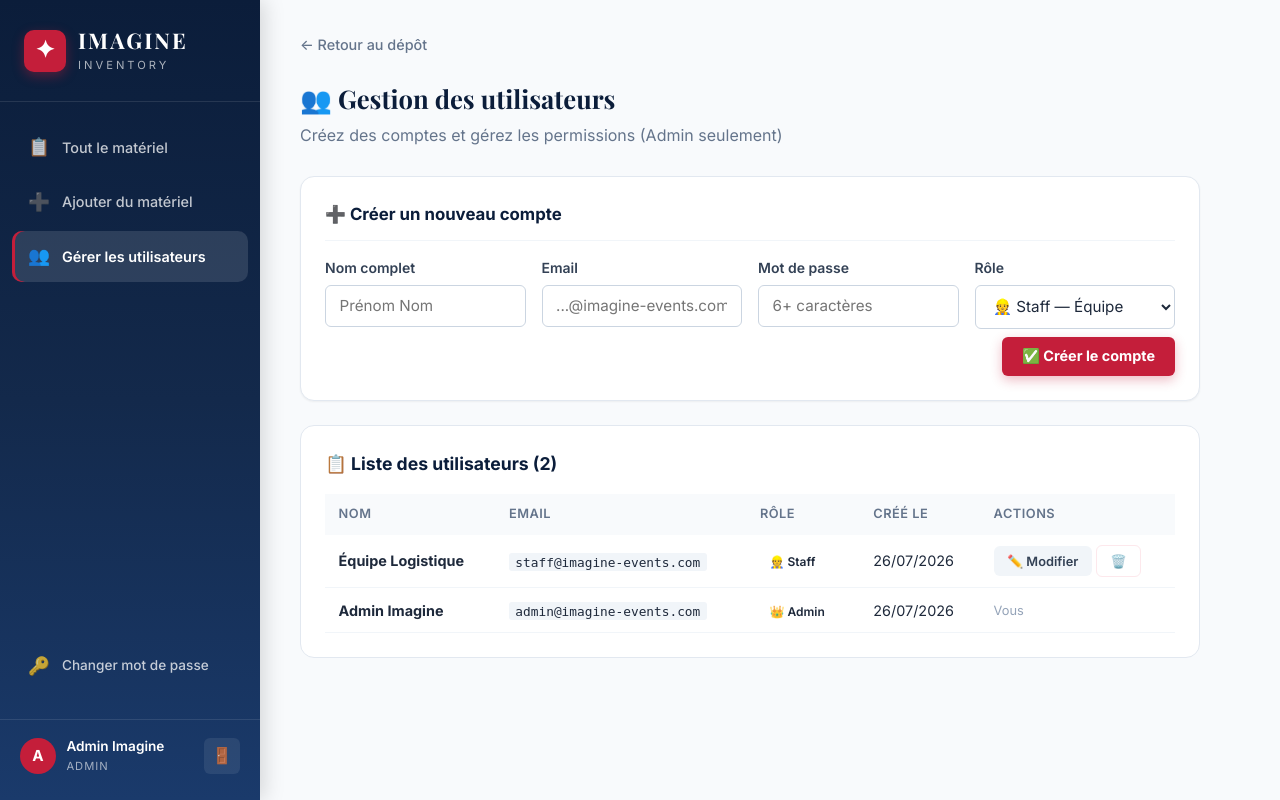
After one commit to firasletaif-ctrl/imagine-inventory, a Flask app: page /admin/users in a window 1280 px wide. The commit adds this page. Run offline with Flask 3, Linux system fonts and the light colour scheme; a user stored in the database is signed in.

Commit message:
Add files via upload

```diff
--- a/app.py
+++ b/app.py
@@ -566,6 +566,85 @@ def change_password():
     return render_template('change_password.html')
 
 
+# ── Routes: User Management (admin only) ─────────────────────
+
+@app.route('/admin/users')
+@admin_required
+def manage_users():
+    users = User.query.order_by(User.created_at.desc()).all()
+    return render_template('manage_users.html', users=users)
+
+
+@app.route('/admin/users/create', methods=['POST'])
+@admin_required
+def create_user():
+    email = request.form.get('email', '').strip().lower()
+    full_name = request.form.get('full_name', '').strip()
+    password = request.form.get('password', '')
+    role = request.form.get('role', 'staff')
+
+    if not email or not full_name or not password:
+        flash('Tous les champs sont requis.', 'error')
+    elif len(password) < 6:
+        flash('Mot de passe : 6 caracteres minimum.', 'error')
+    elif User.query.filter_by(email=email).first():
+        flash('Cet email est deja utilise.', 'error')
+    else:
+        user = User(email=email, full_name=full_name, role=role)
+        user.set_password(password)
+        db.session.add(user)
+        db.session.commit()
+        flash(f'Compte cree : {full_name} ({role})', 'success')
+
+    return redirect(url_for('manage_users'))
+
+
+@app.route('/admin/users/<int:user_id>/edit', methods=['POST'])
+@admin_required
+def edit_user(user_id):
+    user = db.session.get(User, user_id)
+    if not user:
+        flash('Utilisateur introuvable.', 'error')
+        return redirect(url_for('manage_users'))
+
+    if user.id == current_user.id:
+        flash('Vous ne pouvez pas modifier votre propre role.', 'error')
+        return redirect(url_for('manage_users'))
+
+    user.full_name = request.form.get('full_name', user.full_name).strip()
+    user.role = request.form.get('role', user.role)
+
+    new_pw = request.form.get('new_password', '')
+    if new_pw and len(new_pw) >= 6:
+        user.set_password(new_pw)
+        flash(f'{user.full_name} mis a jour + mot de passe change.', 'success')
+    elif new_pw:
+        flash('Mot de passe non change (6 caracteres minimum).', 'error')
+    else:
+        flash(f'{user.full_name} mis a jour.', 'success')
+
+    db.session.commit()
+    return redirect(url_for('manage_users'))
+
+
+@app.route('/admin/users/<int:user_id>/delete', methods=['POST'])
+@admin_required
+def delete_user(user_id):
+    user = db.session.get(User, user_id)
+    if not user:
+        flash('Utilisateur introuvable.', 'error')
+    elif user.id == current_user.id:
+        flash('Vous ne pouvez pas supprimer votre propre compte.', 'error')
+    elif Borrow.query.filter_by(user_id=user_id, status='active').first():
+        flash(f'{user.full_name} a des emprunts en cours.', 'error')
+    else:
+        db.session.delete(user)
+        db.session.commit()
+        flash(f'{user.full_name} supprime.', 'info')
+
+    return redirect(url_for('manage_users'))
+
+
 # ── Routes: Categories ──────────────────────────────────────
 
 @app.route('/categories/add', methods=['POST'])
--- a/templates/base.html
+++ b/templates/base.html
@@ -29,6 +29,12 @@
                 <span class="nav-icon">➕</span>
                 <span>Ajouter du matériel</span>
             </a>
+            {% if current_user.role == 'admin' %}
+            <a href="{{ url_for('manage_users') }}" class="nav-item {% if request.endpoint == 'manage_users' %}active{% endif %}">
+                <span class="nav-icon">👥</span>
+                <span>Gérer les utilisateurs</span>
+            </a>
+            {% endif %}
             <div style="margin-top:auto;padding:0.5rem 0">
                 <a href="{{ url_for('change_password') }}" class="nav-item" style="font-size:0.85rem">
                     <span class="nav-icon">🔑</span>
--- /dev/null
+++ b/templates/manage_users.html
@@ -0,0 +1,157 @@
+{% extends "base.html" %}
+{% block title %}Gestion des utilisateurs{% endblock %}
+
+{% block content %}
+<div class="form-page" style="max-width:900px">
+    <div class="breadcrumb">
+        <a href="{{ url_for('dashboard') }}">← Retour au dépôt</a>
+    </div>
+    <div class="page-header">
+        <h1>👥 Gestion des utilisateurs</h1>
+        <p>Créez des comptes et gérez les permissions (Admin seulement)</p>
+    </div>
+
+    <!-- Create user form -->
+    <div class="form-card" style="margin-bottom:1.5rem">
+        <h3 style="font-size:1.05rem;color:var(--blue-deep);margin-bottom:1rem;padding-bottom:.75rem;border-bottom:1px solid var(--gray-100)">
+            ➕ Créer un nouveau compte
+        </h3>
+        <form method="POST" action="{{ url_for('create_user') }}">
+            <div class="form-row" style="grid-template-columns:1fr 1fr 1fr 1fr">
+                <div class="form-group">
+                    <label>Nom complet</label>
+                    <input type="text" name="full_name" required placeholder="Prénom Nom">
+                </div>
+                <div class="form-group">
+                    <label>Email</label>
+                    <input type="email" name="email" required placeholder="...@imagine-events.com">
+                </div>
+                <div class="form-group">
+                    <label>Mot de passe</label>
+                    <input type="password" name="password" required placeholder="6+ caractères">
+                </div>
+                <div class="form-group">
+                    <label>Rôle</label>
+                    <select name="role">
+                        <option value="staff">👷 Staff — Équipe</option>
+                        <option value="admin">👑 Admin — Gérant</option>
+                    </select>
+                </div>
+            </div>
+            <div style="display:flex;justify-content:flex-end;padding-top:.5rem">
+                <button class="btn btn-accent">✅ Créer le compte</button>
+            </div>
+        </form>
+    </div>
+
+    <!-- User list -->
+    <div class="detail-section">
+        <h2>📋 Liste des utilisateurs ({{ users | length }})</h2>
+
+        <div class="history-table-wrapper">
+            <table class="history-table">
+                <thead>
+                    <tr>
+                        <th>Nom</th>
+                        <th>Email</th>
+                        <th>Rôle</th>
+                        <th>Créé le</th>
+                        <th>Actions</th>
+                    </tr>
+                </thead>
+                <tbody>
+                    {% for u in users %}
+                    <tr>
+                        <td><strong>{{ u.full_name }}</strong></td>
+                        <td><code style="font-size:.8rem">{{ u.email }}</code></td>
+                        <td>
+                            {% if u.role == 'admin' %}
+                            <span class="status-badge s-late">👑 Admin</span>
+                            {% else %}
+                            <span class="status-badge s-active">👷 Staff</span>
+                            {% endif %}
+                        </td>
+                        <td>{{ u.created_at.strftime('%d/%m/%Y') }}</td>
+                        <td>
+                            {% if u.id != current_user.id %}
+                            <button class="btn btn-sm btn-secondary"
+                                    onclick="openEditUser('{{ u.id }}', '{{ u.full_name | replace("'", "\\'") }}', '{{ u.role }}')">
+                                ✏️ Modifier
+                            </button>
+                            <form method="POST" action="{{ url_for('delete_user', user_id=u.id) }}"
+                                  style="display:inline"
+                                  onsubmit="return confirm('Supprimer {{ u.full_name | replace("'", "\\'") }} ?')">
+                                <button class="btn btn-sm btn-danger">🗑️</button>
+                            </form>
+                            {% else %}
+                            <span style="color:var(--gray-400);font-size:.8rem">Vous</span>
+                            {% endif %}
+                        </td>
+                    </tr>
+                    {% endfor %}
+                </tbody>
+            </table>
+        </div>
+    </div>
+</div>
+
+<!-- Edit User Modal -->
+<div class="modal-overlay" id="editUserModal">
+    <div class="modal">
+        <div class="modal-header">
+            <h2>✏️ Modifier l'utilisateur</h2>
+            <button class="modal-close" onclick="closeModal('editUserModal')">✕</button>
+        </div>
+        <form id="editUserForm" method="POST">
+            <div class="modal-body">
+                <div class="form-group">
+                    <label>Nom complet</label>
+                    <input type="text" name="full_name" id="editFullName" required>
+                </div>
+                <div class="form-group">
+                    <label>Rôle</label>
+                    <select name="role" id="editRole">
+                        <option value="staff">👷 Staff — Équipe</option>
+                        <option value="admin">👑 Admin — Gérant</option>
+                    </select>
+                    <small>
+                        <strong>Staff :</strong> voit le matériel, emprunte, retourne.<br>
+                        <strong>Admin :</strong> tout + gère les utilisateurs.
+                    </small>
+                </div>
+                <div class="form-group">
+                    <label>Nouveau mot de passe (laisser vide pour ne pas changer)</label>
+                    <input type="password" name="new_password" placeholder="6+ caractères" minlength="6">
+                </div>
+            </div>
+            <div class="modal-footer">
+                <button type="button" class="btn btn-secondary" onclick="closeModal('editUserModal')">Annuler</button>
+                <button class="btn btn-accent">💾 Enregistrer</button>
+            </div>
+        </form>
+    </div>
+</div>
+{% endblock %}
+
+{% block scripts %}
+<script>
+function openEditUser(id, name, role) {
+    document.getElementById('editFullName').value = name;
+    document.getElementById('editRole').value = role;
+    document.getElementById('editUserForm').action = '/admin/users/' + id + '/edit';
+    document.getElementById('editUserModal').classList.add('open');
+}
+
+function closeModal(id) {
+    document.getElementById(id).classList.remove('open');
+}
+
+document.getElementById('editUserModal').addEventListener('click', function(e) {
+    if (e.target === this) closeModal('editUserModal');
+});
+
+document.addEventListener('keydown', function(e) {
+    if (e.key === 'Escape') closeModal('editUserModal');
+});
+</script>
+{% endblock %}
```
